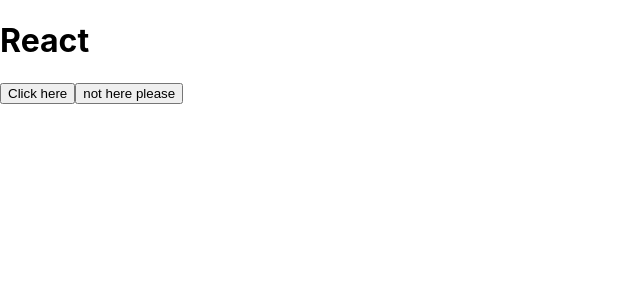
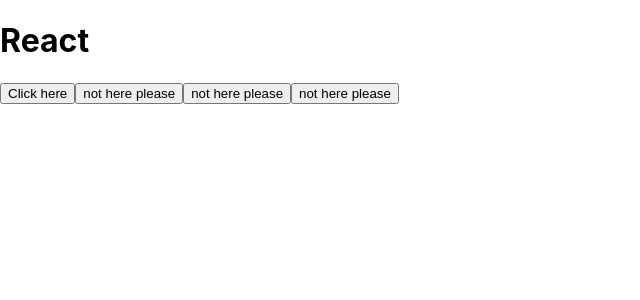
Before and after one commit to MohitBhatt07/React-practice, a React (Create React App) app: page / in a window 1280 px wide. Shown: the top 300 px of the page, without its empty margins (0-640 px from the left). Built offline with nearby package versions, Linux system fonts and the light colour scheme.

Commit message:
app changes

```diff
--- a/src/App.js
+++ b/src/App.js
@@ -7,6 +7,9 @@
       <h1>React</h1>
       <button>Click here</button>
       <button> not here please</button>
+      <button> not here please</button>
+      <button> not here please</button>
+
     </div>
   );
 }
```
